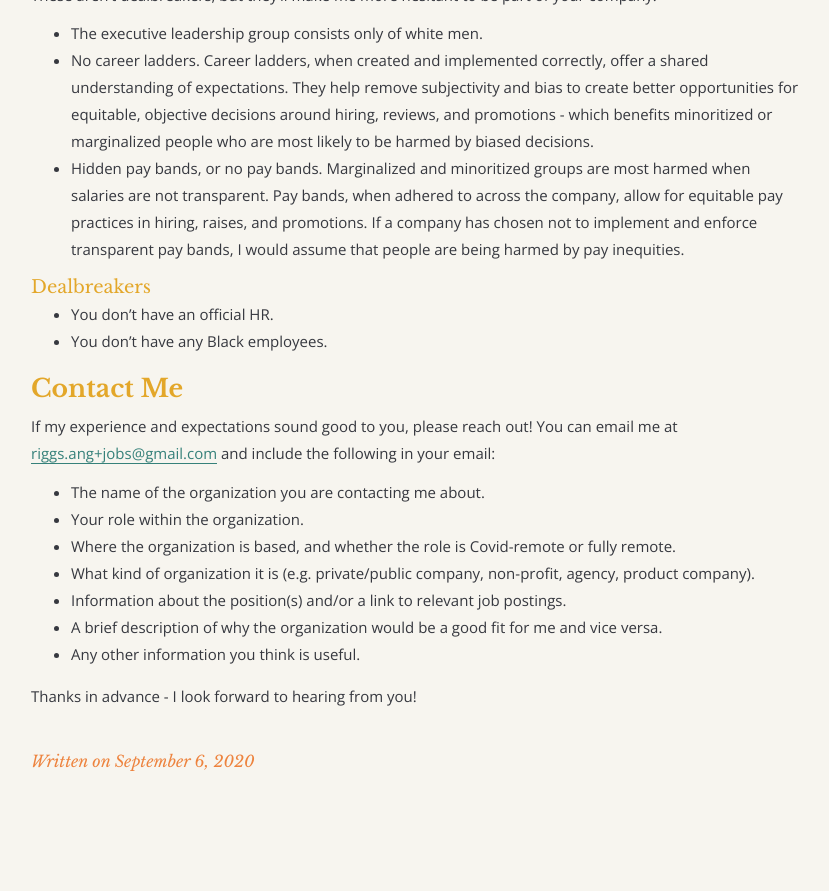
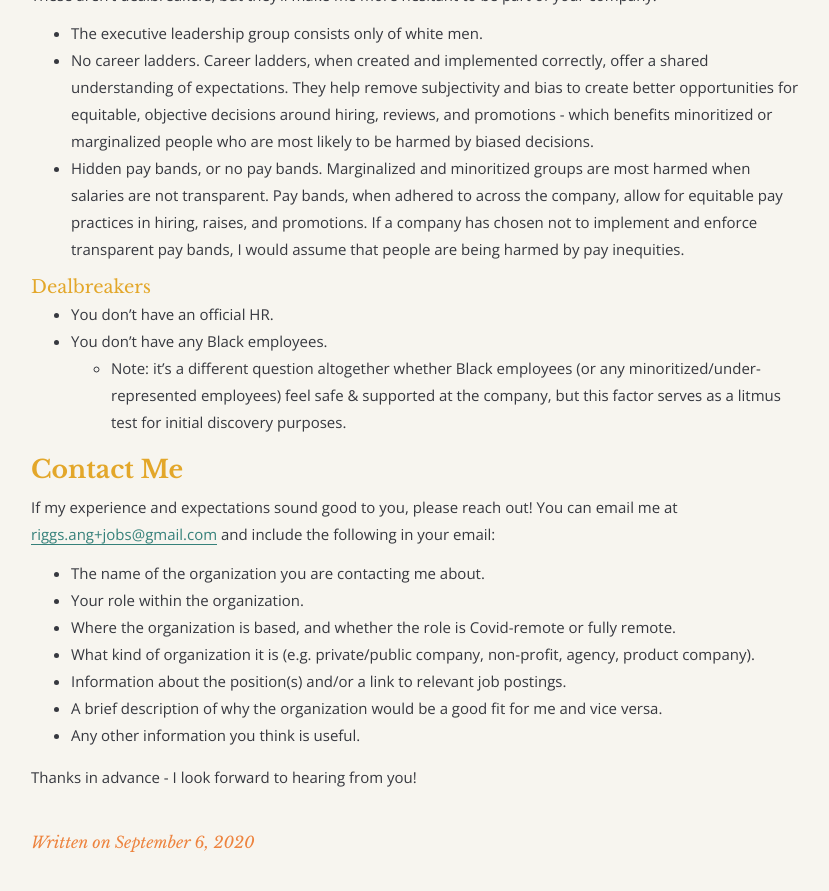
Before and after one commit to angelariggs/angelariggs.github.io, a Jekyll site: the page built from _posts/2020-09-06-reverse-job-hunt.md, in a window 1280 px wide and 900 px high, scrolled down 2918 px. Shown: the top 891 px of the window, without its empty margins (225-1054 px from the left). Built offline with Jekyll 4.4.1, drawn with Linux system fonts in a browser that asks for light colours; comment, search, counter and statistics services are not loaded; before the commit the page ends 3737 px from its top, so only the background shows below that.

Commit message:
updated reverse post

```diff
--- a/_posts/2020-09-06-reverse-job-hunt.md
+++ b/_posts/2020-09-06-reverse-job-hunt.md
@@ -84,6 +84,7 @@ These aren’t dealbreakers, but they’ll make me more hesitant to be part of y
 
 - You don't have an official HR.
 - You don't have any Black employees.
+  - Note: it's a different question altogether whether Black employees (or any minoritized/under-represented employees) feel safe & supported at the company, but this factor serves as a litmus test for initial discovery purposes.
 
 ## Contact Me
 If my experience and expectations sound good to you, please reach out! You can email me at [riggs.ang+jobs@gmail.com](mailto:riggs.ang+jobs@gmail.com) and include the following in your email:
```
